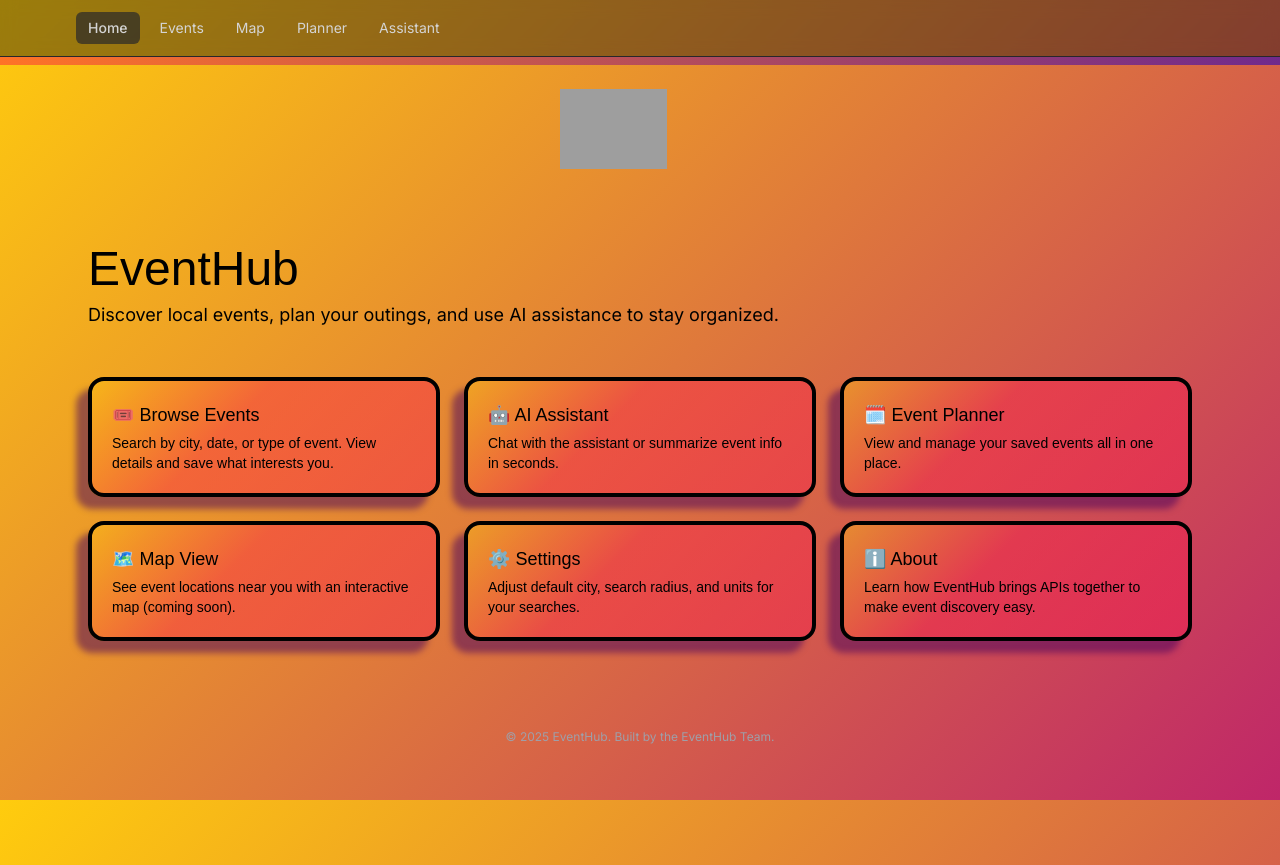
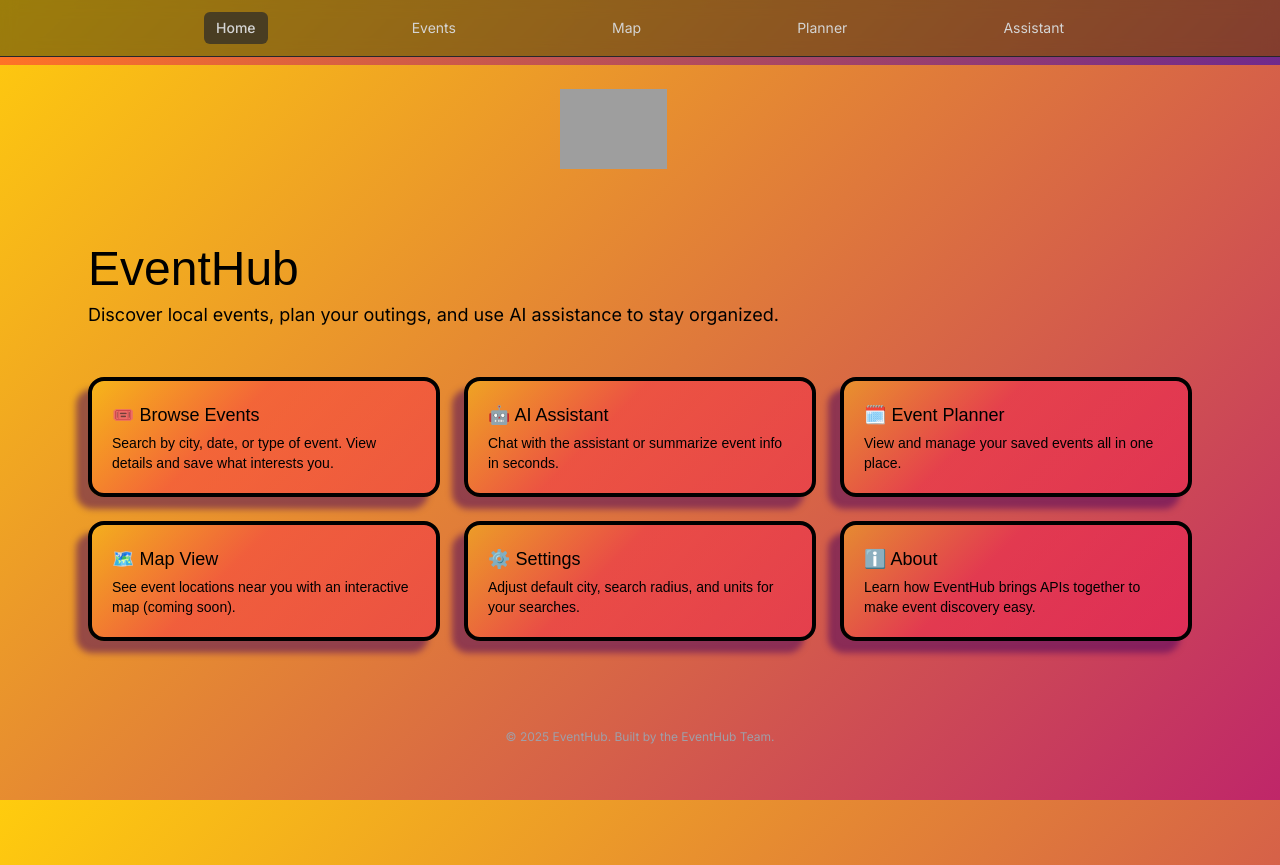
Before and after one commit to BryceLucas/EventHub, a Next.js app: page / in a window 1280 px wide. Built offline with nearby package versions, Linux system fonts and the light colour scheme; grey boxes are pictures that could not be loaded; a web font is replaced by a local one.

Commit message:
Adjusting navbar spacing

```diff
--- a/components/TopNav.tsx
+++ b/components/TopNav.tsx
@@ -14,14 +14,14 @@ export default function TopNav() {
   const pathname = usePathname();
   return (
     <header className="border-b border-zinc-800 bg-zinc-950/70 backdrop-blur supports-[backdrop-filter]:bg-zinc-950/40">
-      <nav className="mx-auto max-w-6xl flex gap-2 p-3 text-sm">
+      <nav className="mx-auto max-w-6xl flex justify-between px-35 p-3 text-sm">
         {links.map((l) => {
           const active = pathname === l.href;
           return (
             <Link
               key={l.href}
               href={l.href}
-              className={`rounded-md px-3 py-1.5 hover:bg-zinc-800/50 ${
+              className={`rounded-md px-3 py-1.5 text-black hover:bg-zinc-800/50 ${
                 active ? "bg-zinc-800/70 font-medium" : ""
               }`}
             >
```
